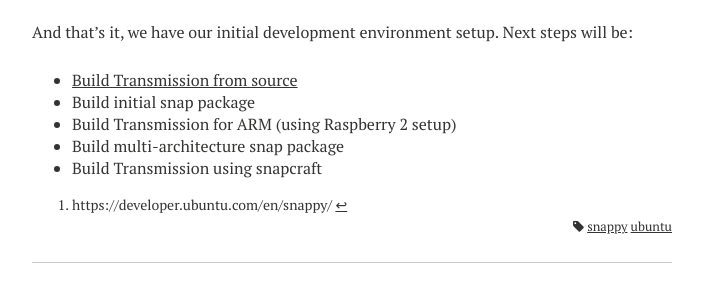
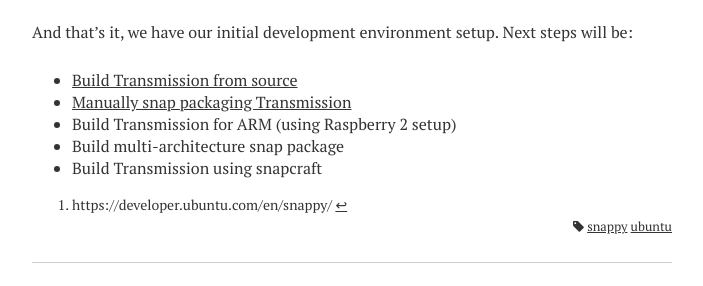
Before and after one commit to matiasb/matiasb.github.io, a Jekyll site: the page built from _posts/en/2015-10-20-getting-started-with-snappy.md, in a window 1280 px wide and 900 px high, scrolled down 2111 px. Shown: the part 169-455 px from the top of the window, without its empty margins (288-991 px from the left). Built offline with Jekyll 4.4.1, drawn with Linux system fonts in a browser that asks for light colours; nearby versions of some CDN libraries; comment, search, counter and statistics services are not loaded.

Commit message:
Updated links in previous posts.

```diff
--- a/_posts/en/2015-10-20-getting-started-with-snappy.md
+++ b/_posts/en/2015-10-20-getting-started-with-snappy.md
@@ -111,7 +111,7 @@
 And that's it, we have our initial development environment setup. Next steps will be:
 
 * [Build Transmission from source](/en/building-transmission-from-source)
-* Build initial snap package
+* [Manually snap packaging Transmission](/en/snap-packaging-transmission)
 * Build Transmission for ARM (using Raspberry 2 setup)
 * Build multi-architecture snap package
 * Build Transmission using snapcraft
```
Also changed, not shown: _posts/en/2015-10-30-building-transmission-from-source.md (+1 -1 lines).
